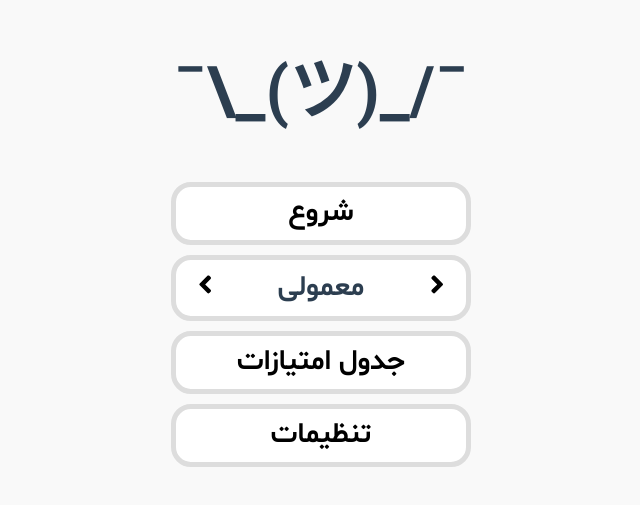
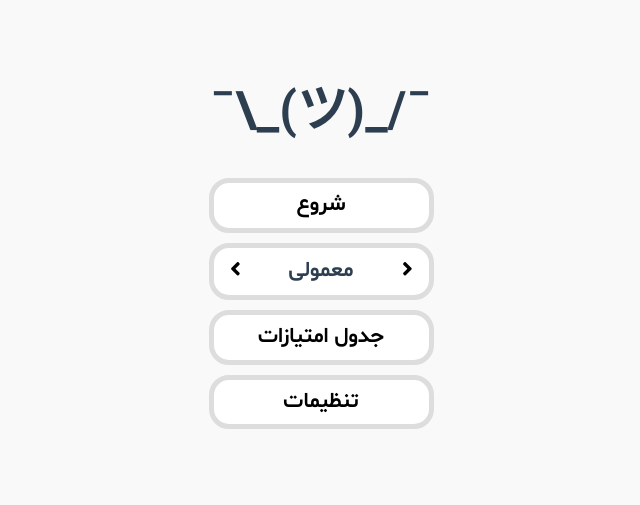
Before and after one commit to sajadhsm/word-tetris, a Vue app: page /levelwin in a window 1280 px wide. Shown: the part 159-664 px from the top of the page, without its empty margins (319-959 px from the left). Built offline with nearby package versions, Linux system fonts and the light colour scheme.

Commit message:
Adjust media queries break points

```diff
--- a/src/App.vue
+++ b/src/App.vue
@@ -73,7 +73,26 @@ body {
   text-shadow: 1px 1px 2px rgba(0, 0, 0, 0.35);
 }
 
+/* Ultra small mobiles */
+@media screen and (max-width: 319px) {
+  html {
+    font-size: 12px;
+  }
+}
+
+/* Standard mobile devices are the base size
+   320px to 768px
+*/
+
+/* Tablets and HD screens */
 @media screen and (min-width: 768px) {
+  html {
+    font-size: 18px;
+  }
+}
+
+/* Full HD and bigger screens */
+@media screen and (min-width: 1366px) {
   html {
     font-size: 24px;
   }
```
